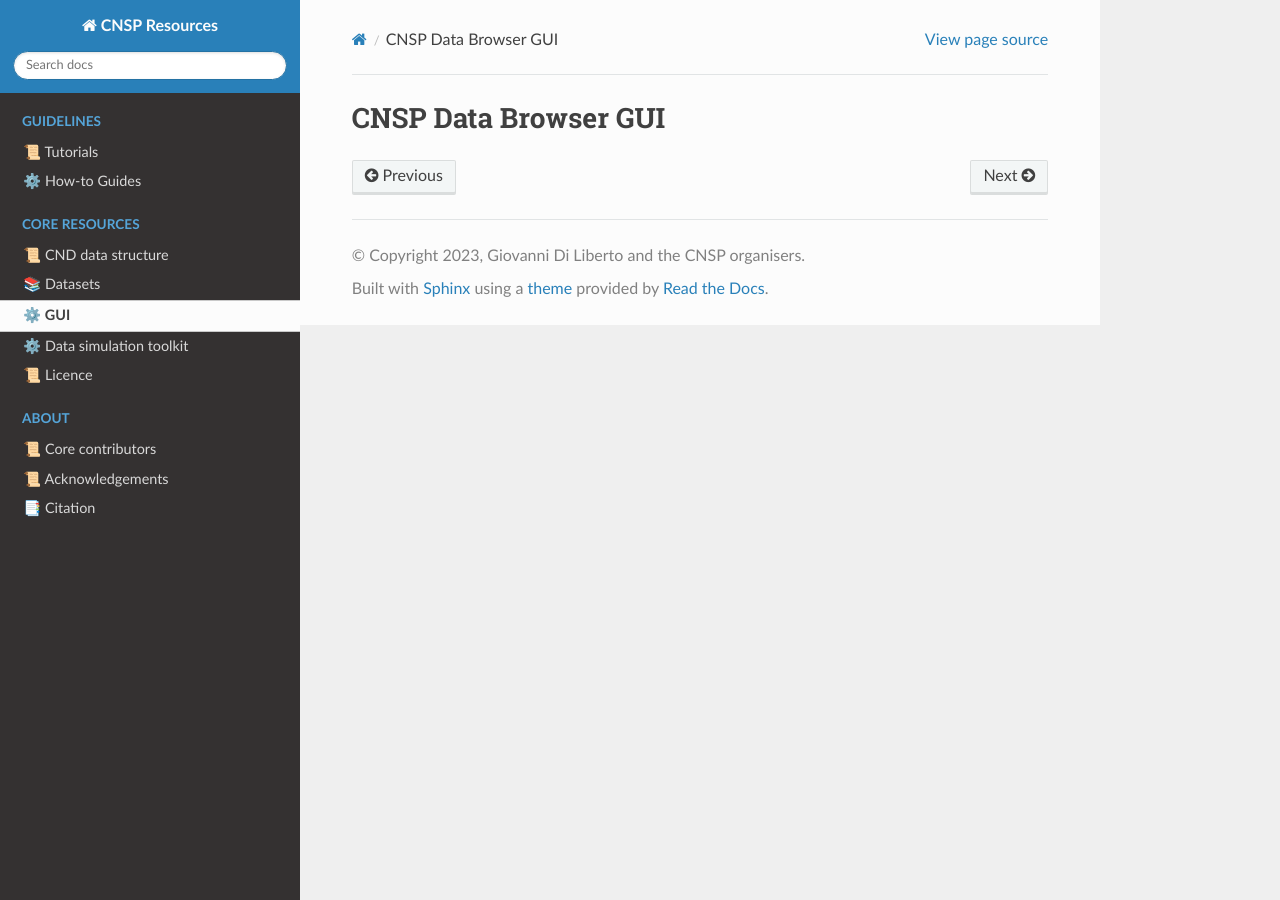
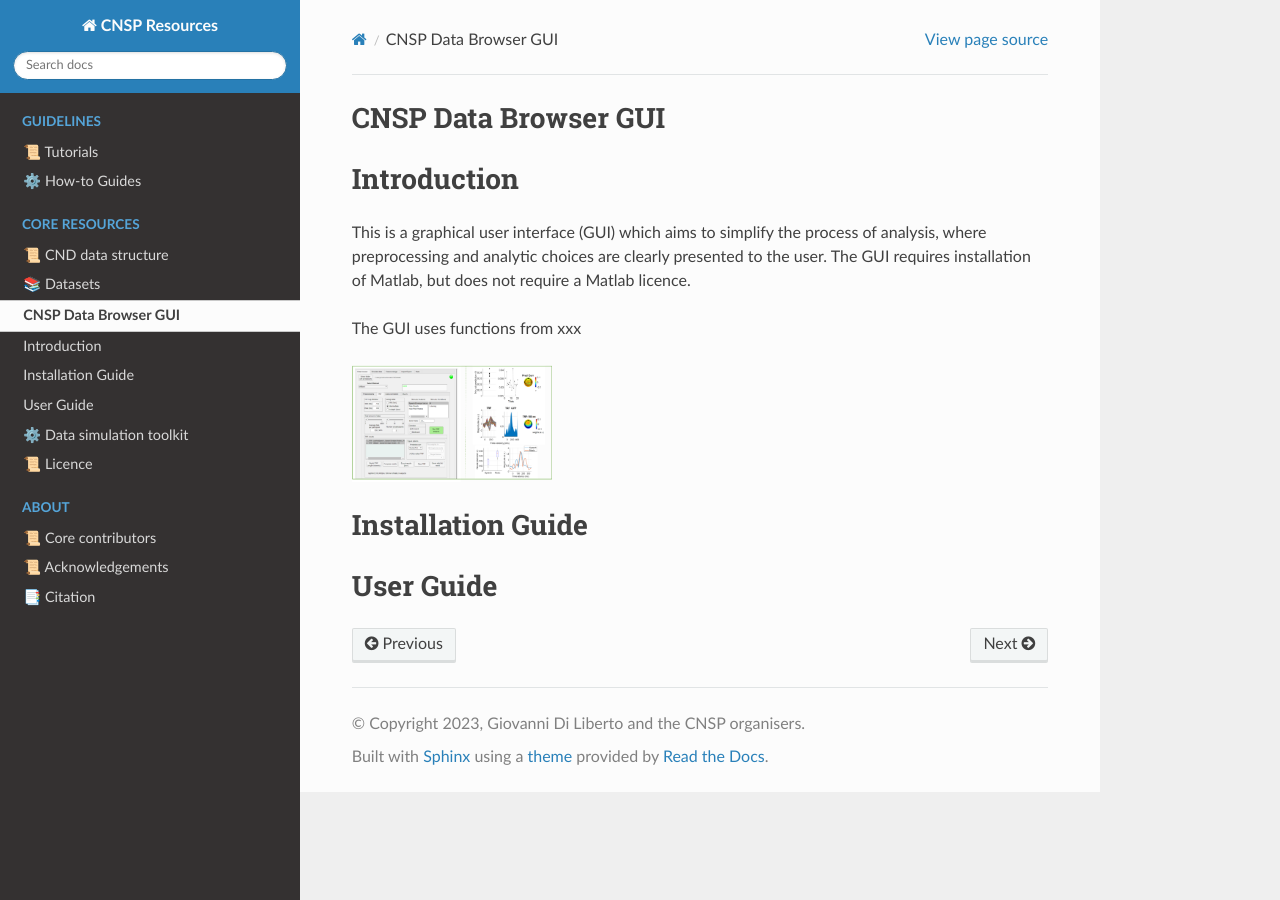
Before and after one commit to CNSP-Workshop/CNSP-resources, a Sphinx documentation site: the page built from docs/guiPage.rst, in a window 1280 px wide. Built offline with Sphinx 7.4.7 and the Read the Docs theme 2.0.0, drawn with Linux system fonts in a browser that asks for light colours; pages that are not in the unit, such as notebooks, are missing from menus.

Commit message:
Added web browser and gui pages

```diff
--- a/docs/cndPage.rst
+++ b/docs/cndPage.rst
@@ -1,2 +1,2 @@
-CNSP Data Browser GUI
+CNSP CND data structure
 =====================
--- a/docs/datasimPage.rst
+++ b/docs/datasimPage.rst
@@ -1,2 +1,2 @@
-CNSP Data Browser GUI
+CNSP Data simulation toolkit
 =====================
--- a/docs/guiPage.rst
+++ b/docs/guiPage.rst
@@ -1,2 +1,29 @@
 CNSP Data Browser GUI
 =====================
+
+
+Introduction
+================
+This is a graphical user interface (GUI) which aims to simplify the process of analysis, where preprocessing and analytic choices are clearly presented to the user.
+The GUI requires installation of Matlab, but does not require a Matlab licence.
+
+
+The GUI uses functions from xxx
+
+.. image:: images/gui.png
+  :width: 200
+  :alt: CNSP Data browser GUI
+
+
+
+
+Installation Guide
+===================
+
+
+
+
+
+
+User Guide
+===========
```
Also changed, not shown: docs/databrowserPage.rst (added, +50 -0 lines), docs/images/gui.png (added), docs/images/webBasedDataBrowser.png (added).
